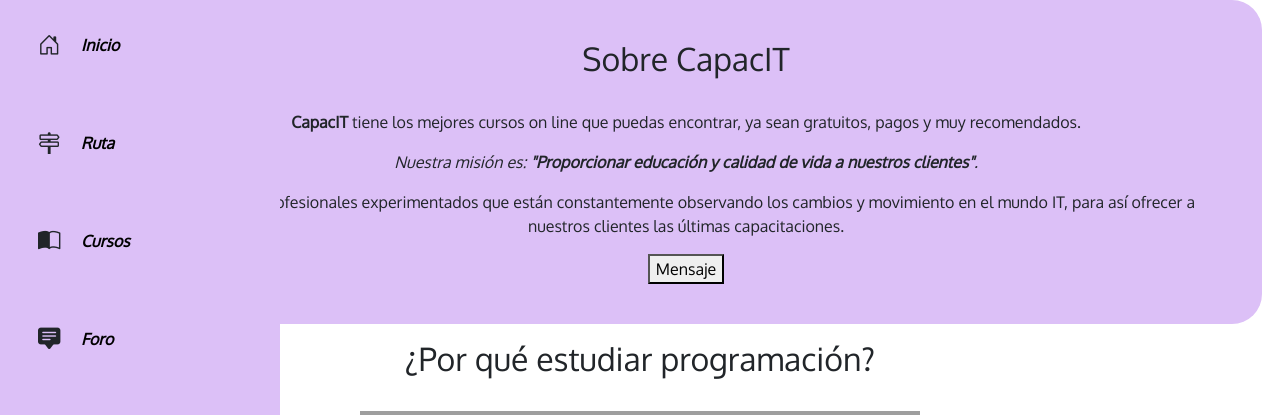
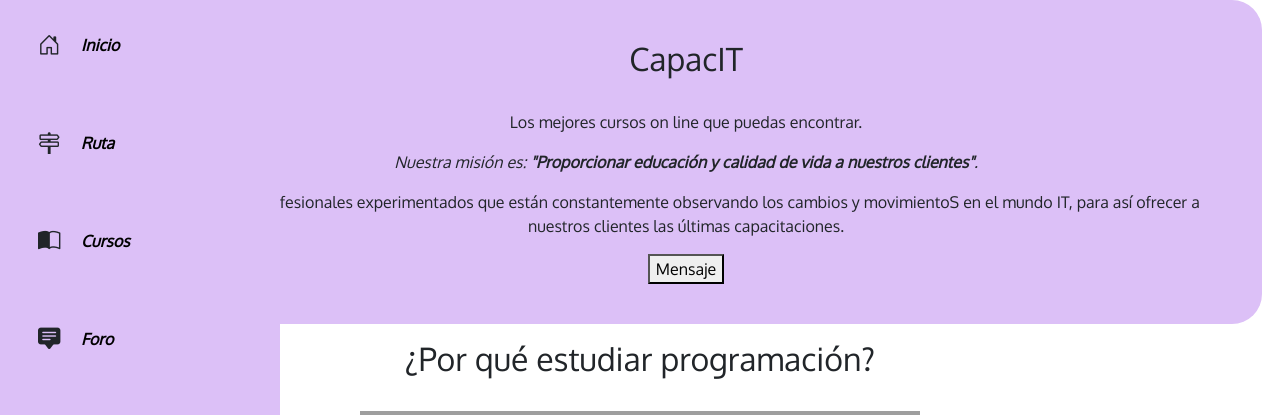
Before and after one commit to abrilramos12/Proyecto_Grupal-Ispc, a Python web app: template Project/Templates/html/index.html in a window 1280 px wide. Shown: the part 30-445 px from the top of the page. Run offline with Jinja, Linux system fonts and the light colour scheme; the template is opened without the code that fills it, so the values that code supplies are empty; some libraries are stand-ins or nearby versions; grey boxes are pictures that could not be loaded.

Commit message:
REDACCION

```diff
--- a/Project/Templates/html/index.html
+++ b/Project/Templates/html/index.html
@@ -55,16 +55,13 @@
     </header>
     <main>
         <section class="principal">
-            <h2 class="titulo-principal">Sobre CapacIT</h2>
-            <p>
-                <strong>CapacIT</strong> tiene los mejores cursos on line que puedas encontrar, ya sean gratuitos,
-                pagos y muy recomendados.
-            </p>
+            <h2 class="titulo-principal">CapacIT</h2>
+            <p>Los mejores cursos on line que puedas encontrar.</p>
             <p id="mision">
                 <em>Nuestra misión es: <strong>"Proporcionar educación y calidad de vida a nuestros clientes"</strong>.
                 </em>
             </p>
-            <p>Ofrecemos profesionales experimentados que están constantemente observando los cambios y movimiento en el
+            <p>Ofrecemos profesionales experimentados que están constantemente observando los cambios y movimientoS en el
                 mundo IT, para así ofrecer a nuestros clientes las últimas capacitaciones. </p>
             <button onclick="mensaje()">Mensaje</button>
 
```
